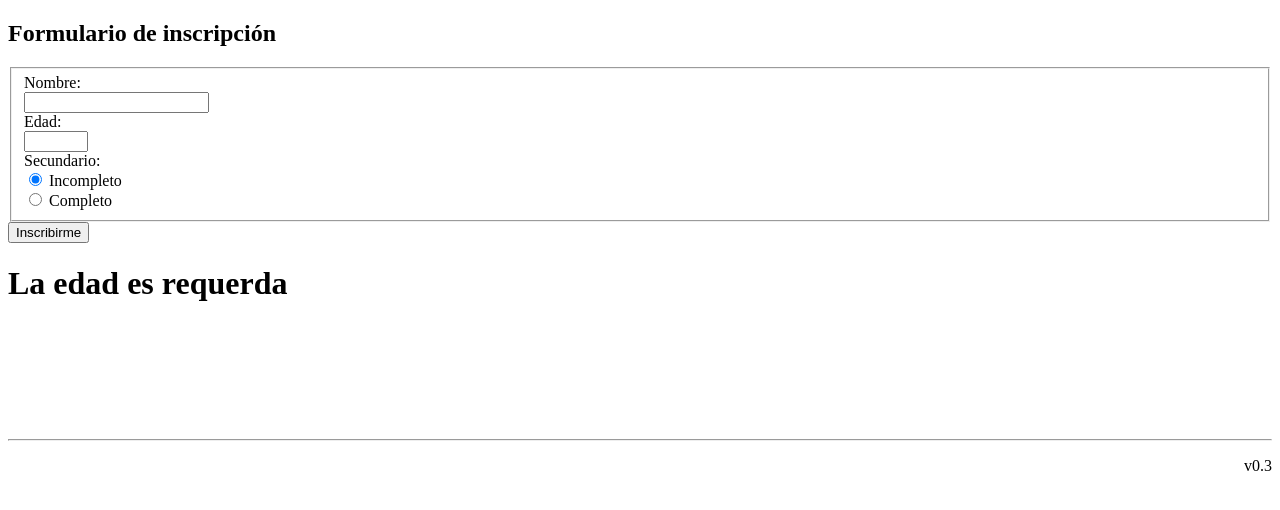
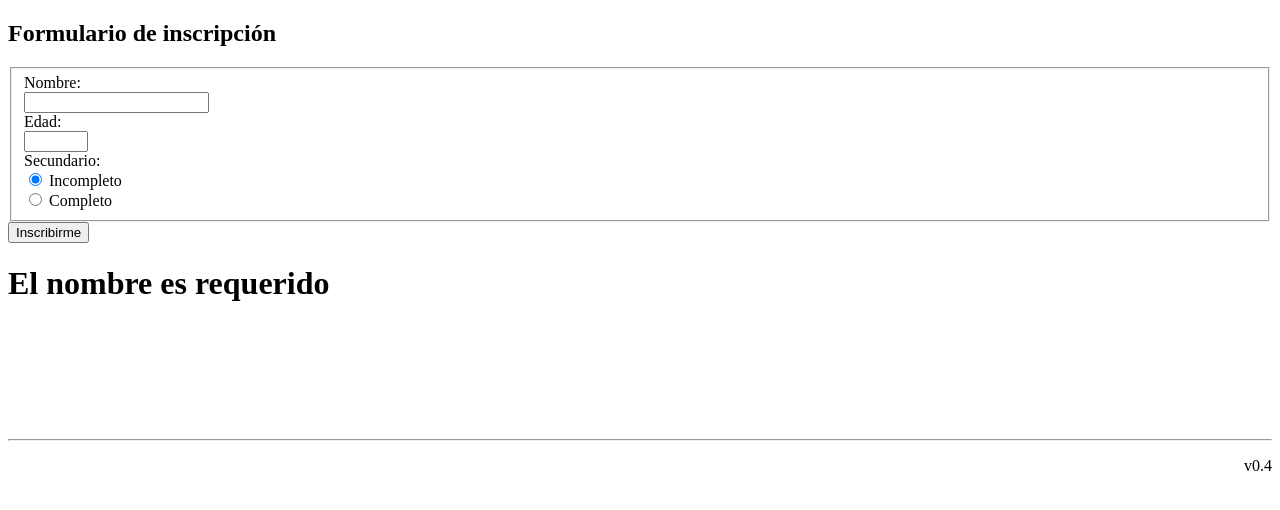
Before and after one commit to mmcwtu/mmcwtu.github.io, a plain HTML site: page index.html in a window 1280 px wide. Both pictures are taken after a click on the button "Inscribirme". Drawn offline with Linux system fonts and the light colour scheme.

Commit message:
TST11_fixes

```diff
--- a/index.html
+++ b/index.html
@@ -9,9 +9,9 @@
             <label for="age">Edad:</label><br>
             <input type="number" name="age" id="age" min="1" max="100" step="1"><br>
             <label for="study">Secundario:</label><br>
-            <input type="radio" id="secIncompleto" name="study" value="secIncompleto" checked=true>
+            <input type="radio" id="secCompleto" name="study" value="secCompleto" checked=true>
             <label for="male">Incompleto</label><br>
-            <input type="radio" id="secCompleto" name="study" value="secCompleto">
+            <input type="radio" id="secIncompleto" name="study" value="secIncompleto">
             <label for="female">Completo</label><br>
         </fieldset>
     </form>
@@ -27,10 +27,10 @@
     <br>
     <br>
     <hr>
-    <p align="right">v0.3</p>
+    <p align="right">v0.4</p>
     <script>
         function myFunction() {
-            var name = document.querySelector('input[name="name"]').value || 'NOMBRE';
+            var name = document.querySelector('input[name="name"]').value;
             var age = document.querySelector('input[name="age"]').value;
             var sec = document.querySelector('input[name="study"]:checked').value;
             var txt = `La inscripción de ${name} se realizó satisfactoriamente`
@@ -42,13 +42,18 @@
             }
 
             if (age == null || age == "") {
-                txt = "La edad es requerda";
+                txt = "La edad es requerida";
                 val = 1;
             } else {
-                if (age < 19 || age > 25) {
+                if (age < 18 || age > 25) {
                     txt = "Debe tener entre 18 y 25 años de edad";
                     val = 1;
                 }
+            }
+
+            if (name == null || name == "") {
+                txt = "El nombre es requerido";
+                val = 1;
             }
 
             document.getElementById("demo").innerHTML = txt;
```
